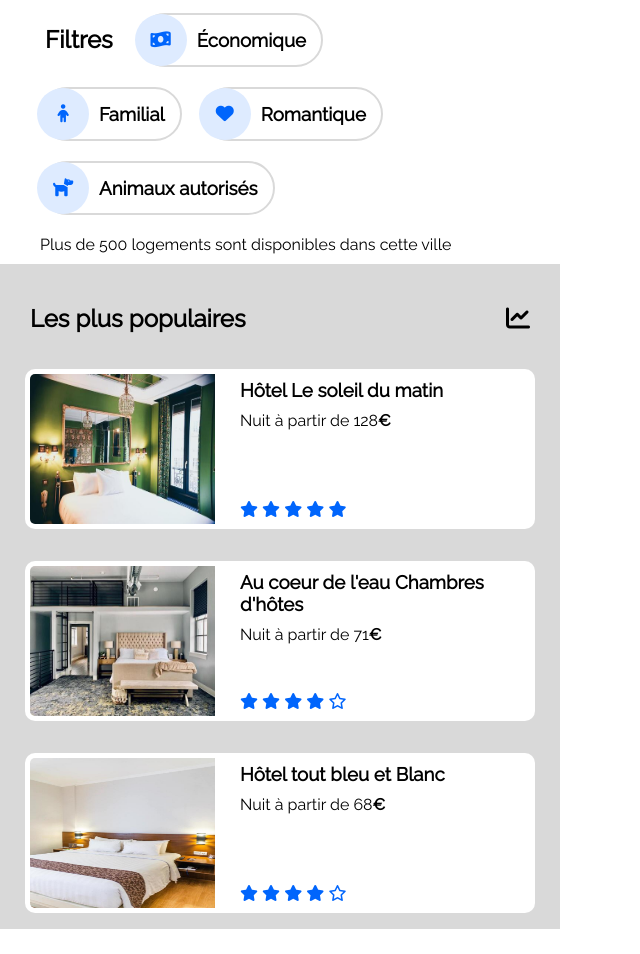
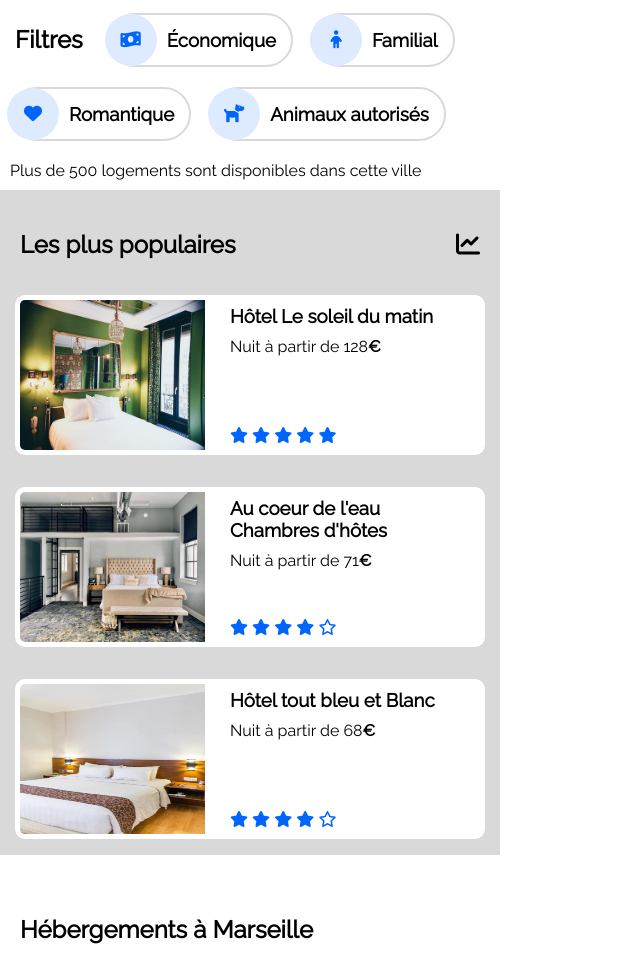
Before and after one commit to RomainCourcelle/RomainCourcelle_2_05022021, a plain HTML site: page index.html in a window 1280 px wide. Shown: the part 186-1140 px from the top of the page, without its empty margins (0-640 px from the left). Drawn offline with Linux system fonts and the light colour scheme; some icons are missing.

Commit message:
Padding probleme resolu

```diff
--- a/css/style.css
+++ b/css/style.css
@@ -32,11 +32,7 @@ h3
 {
     color: #0065FC;
 }
-section
-{
-    padding-left: 30px;
-    padding-right: 30px;
-}
+
 
 /* bloc_recherche */
 #form_recherche
@@ -160,12 +156,14 @@ section
 }
 .bloc_align_center
 {
+    padding: 0px 20px;
     display: flex;
     flex-direction: column;
     align-items: center;
 }
 #head_populaires
 {
+    padding: 0px 20px;
     display: flex;
     align-items: center;
     justify-content: space-between;
@@ -216,6 +214,7 @@ section
 }
 #head_hebergements
 {
+    padding: 0px 20px;
     display: flex;
     align-self: flex-start;
 }
@@ -266,6 +265,7 @@ section
 
 #head_activites
 {
+    padding: 0px 30px;
     display: flex;
     align-self: flex-start;
 }
```
